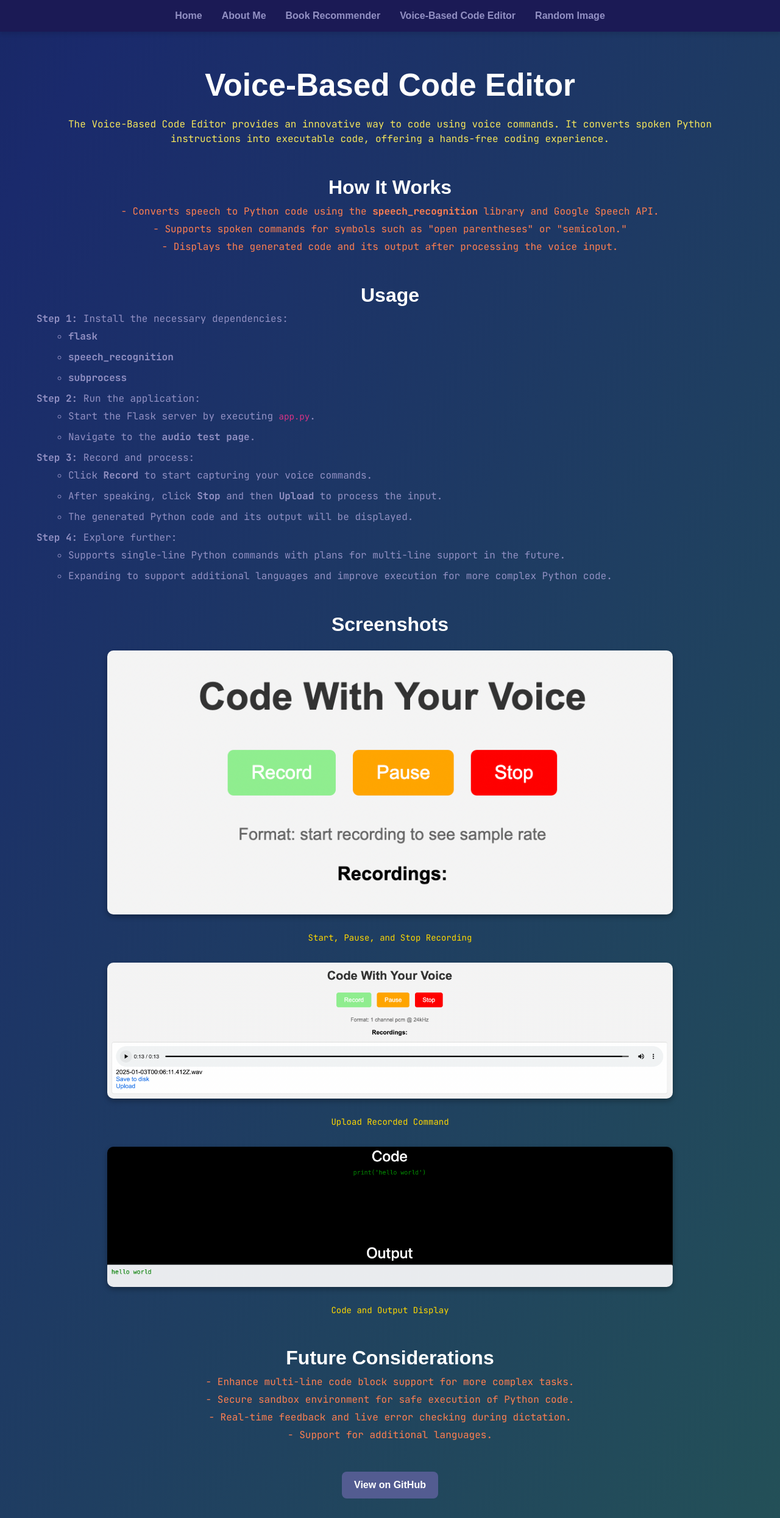
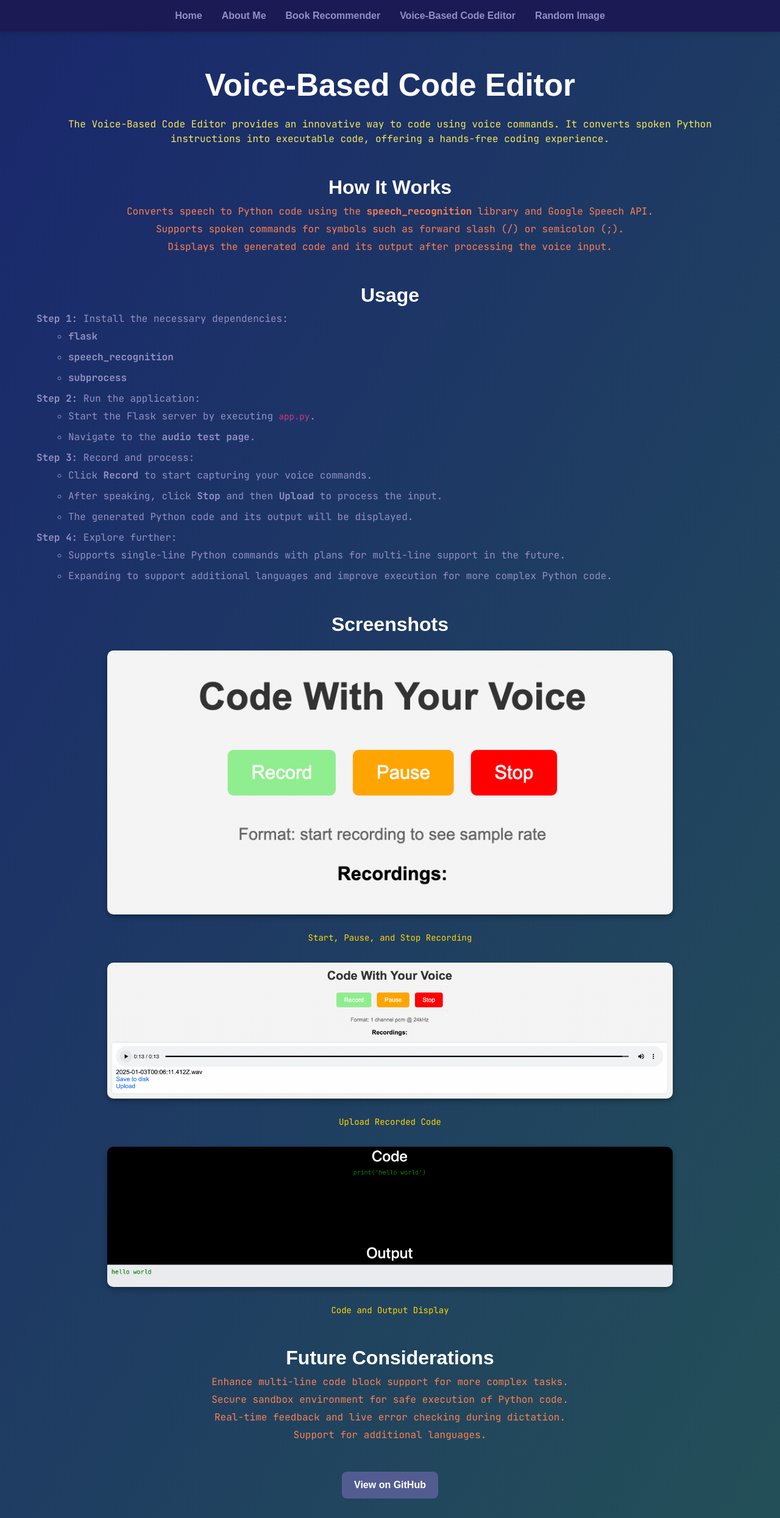
Before and after one commit to an301/Project-Blog, a React (Vite) app in the folder Frontend/: page /project2 in a window 1280 px wide. Shown: the whole page at 61% size. Built offline with nearby package versions, Linux system fonts and the light colour scheme; a web font is replaced by a local one.

Commit message:
small changes

```diff
--- a/Frontend/src/pages/Project2.jsx
+++ b/Frontend/src/pages/Project2.jsx
@@ -15,9 +15,9 @@ function Project2() {
 
       <h2 className="mt-5">How It Works</h2>
       <ul className="key-features list-unstyled" style={{ color: '#F5E65A' }}>
-        <li>- Converts speech to Python code using the <strong>speech_recognition</strong> library and Google Speech API.</li>
-        <li>- Supports spoken commands for symbols such as "open parentheses" or "semicolon."</li>
-        <li>- Displays the generated code and its output after processing the voice input.</li>
+        <li> Converts speech to Python code using the <strong>speech_recognition</strong> library and Google Speech API.</li>
+        <li> Supports spoken commands for symbols such as forward slash (/) or semicolon (;).</li>
+        <li> Displays the generated code and its output after processing the voice input.</li>
       </ul>
 
       <h2 className="mt-5">Usage</h2>
@@ -61,7 +61,7 @@ function Project2() {
       </div>
       <div className="image-block mt-4">
         <img src={uploadImage} alt="Upload Button" className="project-image-large" />
-        <p className="screenshot-caption">Upload Recorded Command</p>
+        <p className="screenshot-caption">Upload Recorded Code</p>
       </div>
       <div className="image-block mt-4">
         <img src={outputImage} alt="Output Display" className="project-image-large" />
@@ -70,10 +70,10 @@ function Project2() {
 
       <h2 className="mt-5">Future Considerations</h2>
       <ul className="key-features list-unstyled">
-        <li>- Enhance multi-line code block support for more complex tasks.</li>
-        <li>- Secure sandbox environment for safe execution of Python code.</li>
-        <li>- Real-time feedback and live error checking during dictation.</li>
-        <li>- Support for additional languages.</li>
+        <li> Enhance multi-line code block support for more complex tasks.</li>
+        <li> Secure sandbox environment for safe execution of Python code.</li>
+        <li> Real-time feedback and live error checking during dictation.</li>
+        <li> Support for additional languages.</li>
       </ul>
 
       <div className="mt-5">
```
